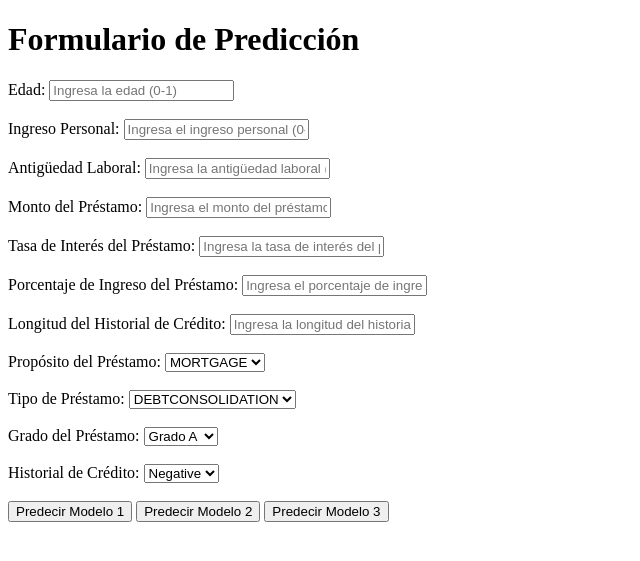
After one commit to BrayanP98/Prediccion_asignacion_credito-1, a Flask app: template templates/models_predic.html in a window 1280 px wide. The commit adds this page. Shown: the top 561 px of the page, without its empty margins (0-640 px from the left). Run offline with Flask 3, Linux system fonts and the light colour scheme; the template is opened without the code that fills it, so the values that code supplies are empty.

Commit message:
update models api

```diff
--- a/app.py
+++ b/app.py
@@ -1,7 +1,7 @@
 from flask import Flask, render_template, request
 import numpy as np
 import joblib
-
+import pandas as pd
 app = Flask(__name__)
 
 @app.route('/')
@@ -9,7 +9,7 @@ def formulario():
     return render_template('predic_model.html')
 
 
-@app.route('/predict', methods=['POST'])
+@app.route('/predict-dt', methods=['POST'])
 def predecir():
     # Obtener los datos del formulario
     person_age = float(request.form['person_age'])
@@ -26,6 +26,28 @@ def predecir():
     loan_grade_trans = float(request.form['loan_grade_trans'])
     cb_pdf_trans = float(request.form['cb_pdf_trans'])
 
+    df_d_n = pd.DataFrame({'person_age' : [person_age],
+                        'person_income' : [person_income],
+                        'person_emp_length' : [person_emp_length],
+                        'loan_amnt' : [loan_amnt],
+                        'loan_int_rate' : [loan_int_rate],
+                        'loan_percent_income' : [loan_percent_income],
+                        'cb_person_cred_hist_length' : [cb_person_cred_hist_length]})
+
+    # Cargamos el encoder desde el archivo
+    encoder_load = joblib.load('encoder_num.pkl')
+
+    # Normalizamos nuevos datos
+    datos_norm = encoder_load.transform(df_d_n)
+
+    person_age = datos_norm[0, 0]
+    person_income = datos_norm[0, 1]
+    person_emp_length = datos_norm[0, 2]
+    loan_amnt = datos_norm[0, 3]
+    loan_int_rate = datos_norm[0, 4]
+    loan_percent_income = datos_norm[0, 5]
+    cb_person_cred_hist_length = datos_norm[0, 6]
+
     # Convertir los datos en una matriz de características
     dato_a_predecir = np.array([
         [person_age, person_income, person_emp_length, loan_amnt, loan_int_rate,
@@ -33,20 +55,20 @@ def predecir():
          loan_intent_trans, loan_grade_trans, cb_pdf_trans]
     ])
 
+
+
     model_load = joblib.load('model_credit_dt.plk')
 
     # Realizar la predicción con el modelo
     prediccion = model_load.predict(dato_a_predecir)
 
-    # Imprimir la predicción en la consola
-    print("La predicción es:", prediccion)
+    value = prediccion[0]
+    if value == 1:
+        cat_pre = 'Aprobado'
+    else:
+        cat_pre = 'Denegado'
 
-    return ''
-
-    # Devolver la predicción como respuesta en formato JSON
-    #return jsonify({'prediccion': prediccion.tolist()})
-    #return render_template('predic_model.html', prediccion=prediccion.tolist())
-
+    return render_template('resultado_dt.html', resultado=cat_pre)
 
 if __name__ == '__main__':
     app.run(debug=True)
--- /dev/null
+++ b/templates/models_predic.html
@@ -0,0 +1,88 @@
+<!DOCTYPE html>
+<html lang="es">
+<head>
+    <meta charset="UTF-8">
+    <meta name="viewport" content="width=device-width, initial-scale=1.0">
+    <title>Formulario de Predicción</title>
+</head>
+<body>
+    <h1>Formulario de Predicción</h1>
+    <form action="/predict" method="post">
+
+        <label for="person_age">Edad:</label>
+        <input type="text" id="person_age" name="person_age" placeholder="Ingresa la edad (0-1)"><br><br>
+
+        <label for="person_income">Ingreso Personal:</label>
+        <input type="text" id="person_income" name="person_income" placeholder="Ingresa el ingreso personal (0-1)"><br><br>
+
+        <label for="person_emp_length">Antigüedad Laboral:</label>
+        <input type="text" id="person_emp_length" name="person_emp_length" placeholder="Ingresa la antigüedad laboral (0-1)"><br><br>
+
+        <label for="loan_amnt">Monto del Préstamo:</label>
+        <input type="text" id="loan_amnt" name="loan_amnt" placeholder="Ingresa el monto del préstamo (0-1)"><br><br>
+
+        <label for="loan_int_rate">Tasa de Interés del Préstamo:</label>
+        <input type="text" id="loan_int_rate" name="loan_int_rate" placeholder="Ingresa la tasa de interés del préstamo (0-1)"><br><br>
+
+        <label for="loan_percent_income">Porcentaje de Ingreso del Préstamo:</label>
+        <input type="text" id="loan_percent_income" name="loan_percent_income" placeholder="Ingresa el porcentaje de ingreso del préstamo (0-1)"><br><br>
+
+        <label for="cb_person_cred_hist_length">Longitud del Historial de Crédito:</label>
+        <input type="text" id="cb_person_cred_hist_length" name="cb_person_cred_hist_length" placeholder="Ingresa la longitud del historial de crédito (0-1)"><br><br>
+
+        <label for="p_h_o_trans">Propósito del Préstamo:</label>
+        <select id="p_h_o_trans" name="p_h_o_trans">
+            <option value="0">MORTGAGE</option>
+            <option value="1">OTHER</option>
+            <option value="2">OWN</option>
+            <option value="3">RENT</option>
+
+        </select><br><br>
+
+        <label for="loan_intent_trans">Tipo de Préstamo:</label>
+        <select id="loan_intent_trans" name="loan_intent_trans">
+            <option value="0">DEBTCONSOLIDATION</option>
+            <option value="1">EDUCATION</option>
+            <option value="2">HOMEIMPROVEMENT</option>
+            <option value="3">MEDICAL</option>
+            <option value="4">PERSONAL</option>
+            <option value="5">VENTURE</option>
+            <!-- Agrega más opciones según tus necesidades -->
+        </select><br><br>
+
+        <label for="loan_grade_trans">Grado del Préstamo:</label>
+        <select id="loan_grade_trans" name="loan_grade_trans">
+            <option value="0">Grado A</option>
+            <option value="1">Grado B</option>
+            <option value="2">Grado C</option>
+            <option value="3">Grado D</option>
+            <option value="4">Grado E</option>
+            <option value="5">Grado F</option>
+            <option value="6">Grado G</option>
+
+        </select><br><br>
+
+        <label for="cb_pdf_trans">Historial de Crédito:</label>
+        <select id="cb_pdf_trans" name="cb_pdf_trans">
+            <option value="0">Negative</option>
+            <option value="1">Positive</option>
+            <!-- Agrega más opciones según tus necesidades -->
+        </select><br><br>
+
+        <input type="hidden" id="model_index" name="model_index" value="0">
+
+        <input type="submit" value="Predecir Modelo 1" onclick="setModelIndex(0)">
+        <input type="submit" value="Predecir Modelo 2" onclick="setModelIndex(1)">
+        <input type="submit" value="Predecir Modelo 3" onclick="setModelIndex(2)">
+
+    </form>
+
+    <script>
+        // Función para establecer el índice del modelo antes de enviar el formulario
+        function setModelIndex(index) {
+            document.getElementById("model_index").value = index;
+        }
+    </script>
+
+</body>
+</html>
--- a/templates/predic_model.html
+++ b/templates/predic_model.html
@@ -7,7 +7,7 @@
 </head>
 <body>
     <h1>Formulario de Predicción</h1>
-    <form action="/predict" method="post">
+    <form action="/predict-dt" method="post">
 
         <label for="person_age">Edad:</label>
         <input type="text" id="person_age" name="person_age" placeholder="Ingresa la edad (0-1)"><br><br>
```
Also changed, not shown: app_models.py (added, +112 -0 lines), templates/resultado_dt.html (added, +13 -0 lines), templates/resultado_rfc.html (added, +13 -0 lines), templates/resultado_svc.html (added, +13 -0 lines), 5 other files.
